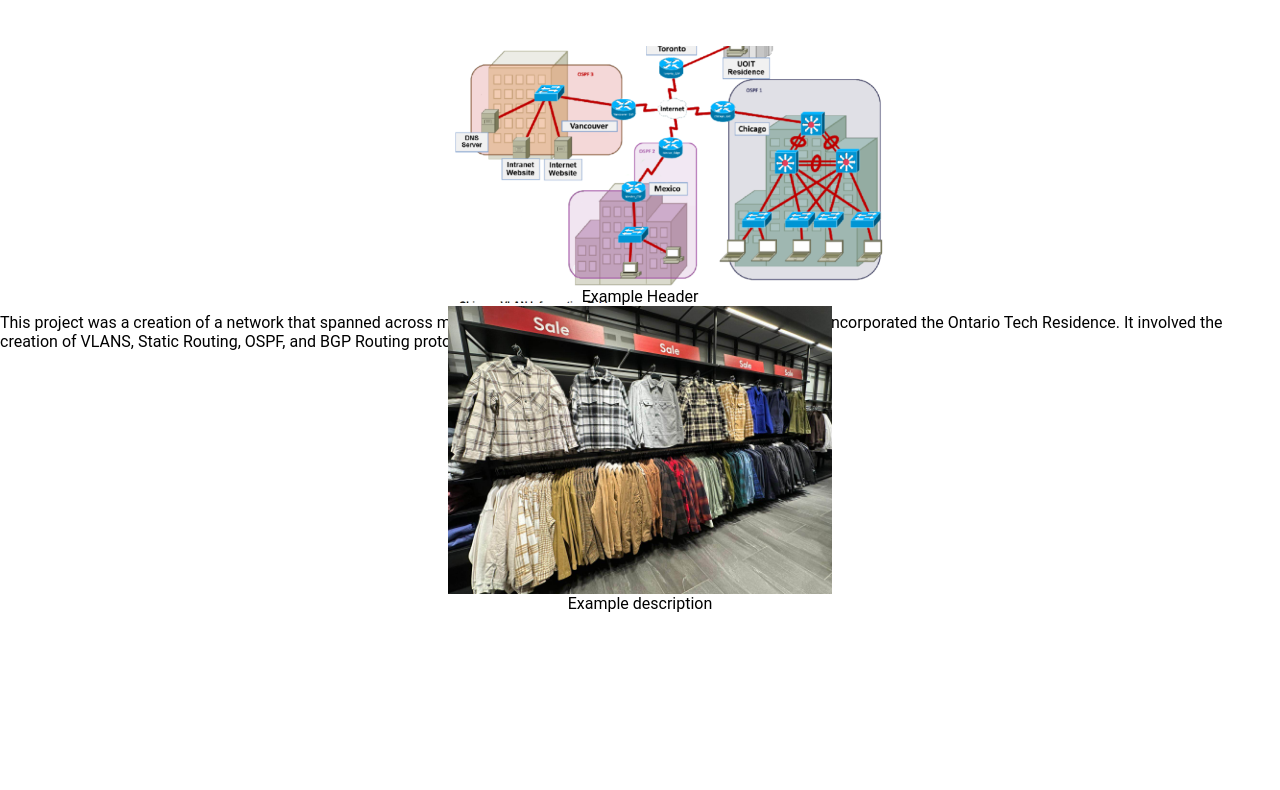
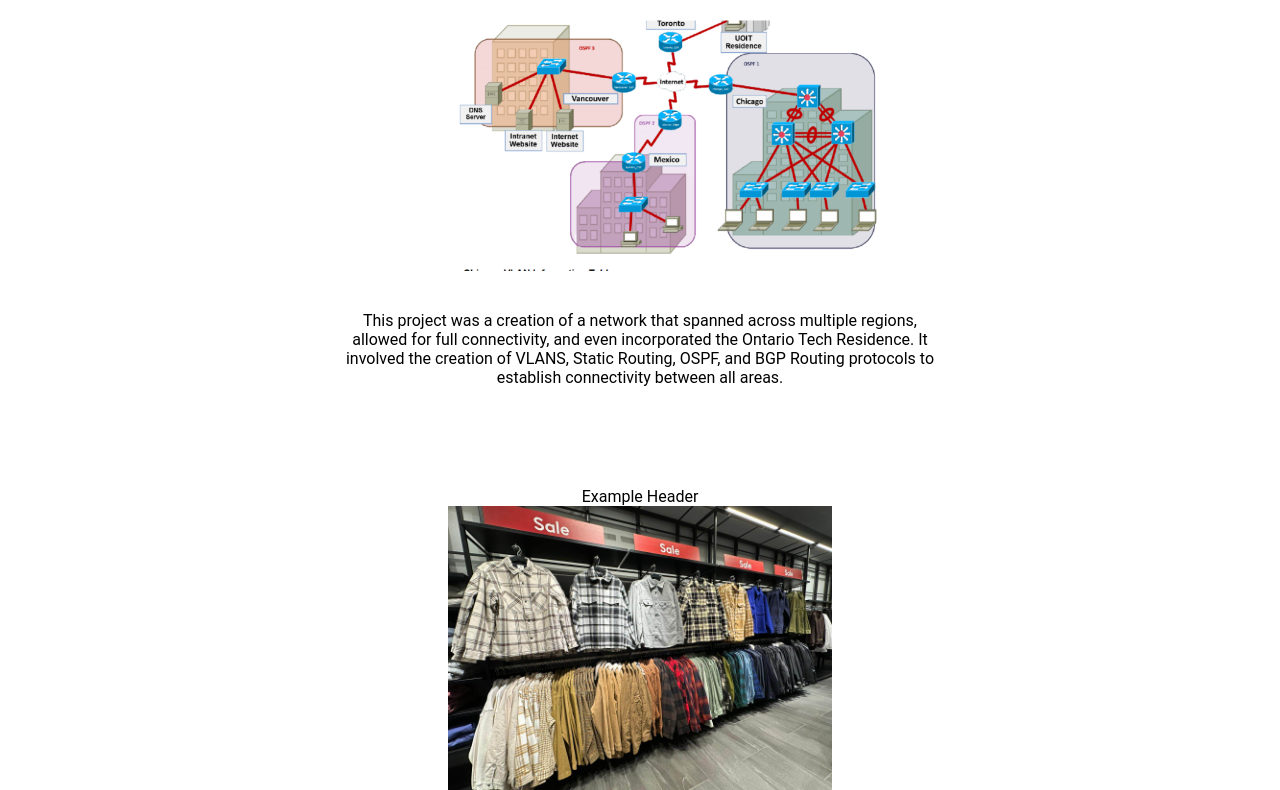
Before and after one commit to jeralxndr/ASSIGNMENT1, a plain HTML site: page ASSIGNMENT 1/projects.html in a window 1280 px wide. Shown: the part 150-940 px from the top of the page. Before the commit the page ends 800 px from the top, so only its background shows below. Drawn offline with Linux system fonts and the light colour scheme.

Commit message:
updated assignment oct 3 8:00pm
completed projects page
working on contact

```diff
--- a/ASSIGNMENT 1/css/styles.css
+++ b/ASSIGNMENT 1/css/styles.css
@@ -8,6 +8,14 @@ body{
     font-family: "Roboto", sans-serif;
 }
 
+main {
+    padding: 25px;
+}
+
+
+/* *****************
+NAVIGATION
+***************** */
 #nav-container {
     background-color: #fff;
     border-bottom: solid 0.5px darkgray;
@@ -23,6 +31,10 @@ body{
     padding: 0 10px;
 }
 
+
+/* *******************
+HOME PAGE
+******************* */
 #img-container{
     display: flex;
     justify-content: center;
@@ -38,6 +50,7 @@ body{
 
 .headshot-pic {
     width: 40vw;
+    max-width: 500px;
     border-radius: 15px;
     outline: auto;
 }
@@ -48,12 +61,18 @@ body{
     flex-direction: column;
 }
 
+
+/* ****************
+Projects page
+**************** */
+
 #project1-container {
     display: flex;
     justify-content: center;
     align-items: center;
-    height: 500px;
+    /* height: 500px; */
     flex-direction: column;
+    padding-bottom: 100px;
 }
 
 .pic1-header {
@@ -61,21 +80,23 @@ body{
     padding-bottom: 10px;
 }
 
-.pic1-settings {
+.project-one-pic {
     width: 40vw;
+    max-width: 500px;
+    padding-bottom: 40px;
 }
 
 .pic1-text {
-    padding-top: 10px;
-    justify-content: center;
-    flex-direction: column;
+    text-align: center;
+    width: 80vw;
+    max-width: 600px;
 }
 
 #project2-container {
     display: flex;
     justify-content: center;
     align-items: center;
-    height: 100px;
+    /* height: 100px; */
     flex-direction: column;
 }
 
@@ -85,9 +106,37 @@ body{
 
 .pic2-settings {
     width: 30vw;
+    max-width: 500px;
 
 }
 
 .pic2-text {
+    text-align: center;
+    width: 80vw;
+    max-width: 600px;
+}
+
+
+/* *************
+ABOUT PAGE
+************* */
+.exampleRule {
 
 }
+
+
+/*************
+CONTACT PAGE
+*************/
+
+.contactHeader {
+    padding-bottom: 20px;
+}
+
+.nameInput {
+    padding-bottom: 20px;
+}
+
+.emailInput {
+    padding-bottom: 20px;
+}
--- a/ASSIGNMENT 1/projects.html
+++ b/ASSIGNMENT 1/projects.html
@@ -17,7 +17,7 @@
     <main>
         <div id="project1-container">
             <p class="pic1-header">Network Creation</p>
-            <img class="pic1-settings" src="img/topology.png" alt="Network Topology Map">
+            <img class="project-one-pic" src="img/topology.png" alt="Network Topology Map">
             <p class="pic1-text">This project was a creation of a network that spanned across multiple regions, allowed for full connectivity, and even incorporated the Ontario Tech Residence. It involved the creation of VLANS, Static Routing, OSPF, and BGP Routing protocols to establish connectivity between all areas.</p>
         </div>
 
@@ -27,6 +27,7 @@
             <p class="pic2-text">Example description</p>
         </div>
 
+
     </main>
 </body>
 </html>
```
Also changed, not shown: ASSIGNMENT 1/contacts.html (+14 -0 lines).
